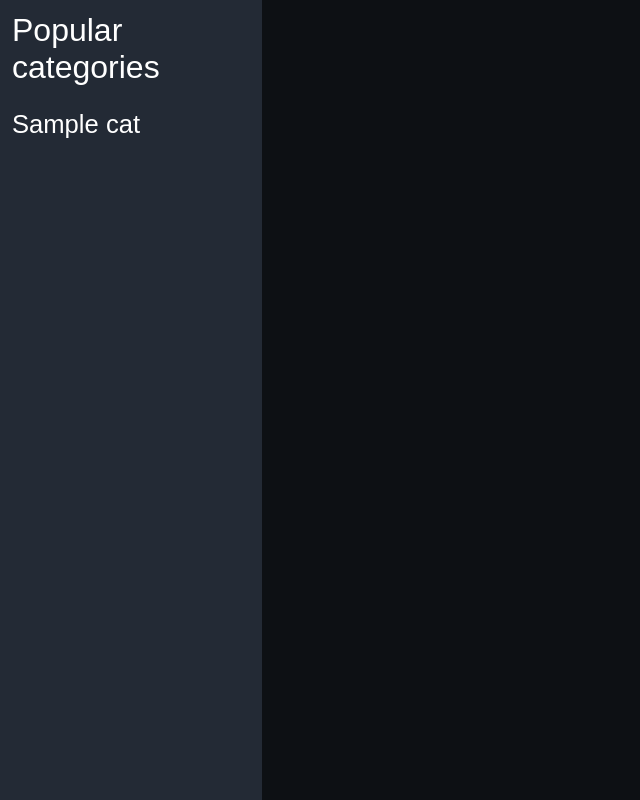
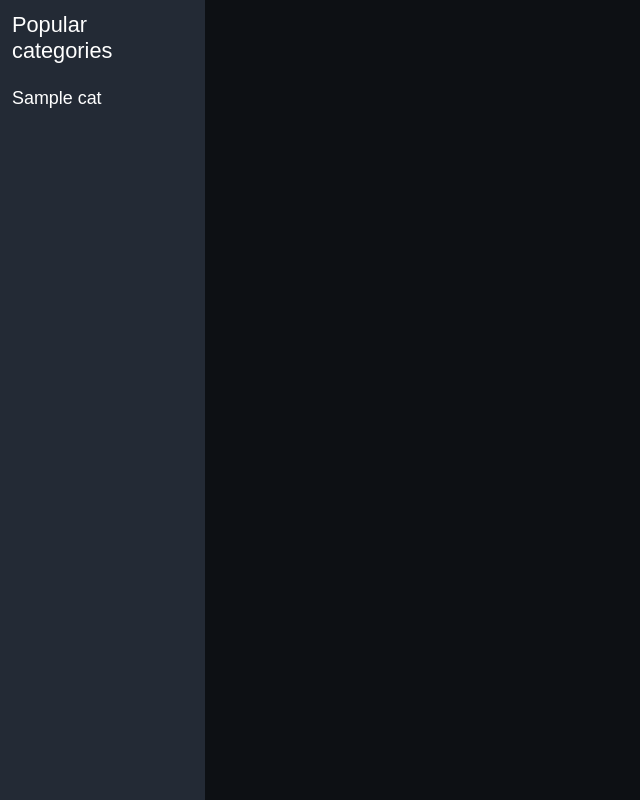
Before and after one commit to ArachnidNetworks/spiderbook2, a Flask app: template templates/home.html in a window 1280 px wide. Shown: the whole page, without its empty margins (0-640 px from the left). Run offline with Flask 2, Linux system fonts and the light colour scheme; the template is opened without the code that fills it: most values are stand-ins (such as "Sample title", 1, 10 or a date in 2020).

Commit message:
*a bit* more responsive

```diff
--- a/static/css/default.css
+++ b/static/css/default.css
@@ -1,14 +1,13 @@
 :root {
     --main-bg-color: #0d1014;
-    --aside-len: 20.5vw;
+    --aside-len: 16vw;
     --aside-bg: #232a35;
-    --arrow-width: 70px;
+    --arrow-width: 55px;
 }
 
 * {
     color: white;
     font-family: Arial, Helvetica;
-    font-weight: normal;
     box-sizing: border-box;
 }
 
@@ -33,8 +32,8 @@ html, body {
 
 #popular-cats-h {
     margin: 12px;
-    font-weight: 100;
-    font-size: 2.5vw;
+    font-size: 1.7vw;
+    font-weight: 1;
     text-align: left;
 }
 
@@ -47,7 +46,7 @@ html, body {
 
 #popular-cats-l .cat {
     padding: 12px;
-    font-size: 2vw;
+    font-size: 1.4vw;
     display: block;
     transition: background 0.2s;
 }
@@ -67,6 +66,20 @@ html, body {
 
 #cont {
     margin-left: var(--aside-len);
+}
+
+@media screen and (min-width: 771px) and (max-width: 1000px) {
+    #popular-cats-a {
+        width: calc(var(--aside-len) + 1.5vw);
+    }
+
+    #popular-cats-h {
+        font-size: 16pt;
+    }
+
+    #popular-cats-l .cat {
+        font-size: 12pt;
+    }
 }
 
 @media screen and (max-width: 770px) {
@@ -107,7 +120,7 @@ html, body {
 
     #open-aside {
         position: fixed;
-        left: -500%;
+        left: -100%;
         bottom: calc(var(--arrow-width) / 3 - 15px);
         background-color: var(--main-bg-color);
         transition: left 0.2s;
@@ -149,12 +162,12 @@ html, body {
     }
 
     #popular-cats-h {
-        font-size: 13vw;
+        font-size: 25pt;
         text-align: center;
     }
 
     #popular-cats-l .cat {
-        font-size: 8vw;
+        font-size: 20pt;
         text-align: center;
     }
 }
```
